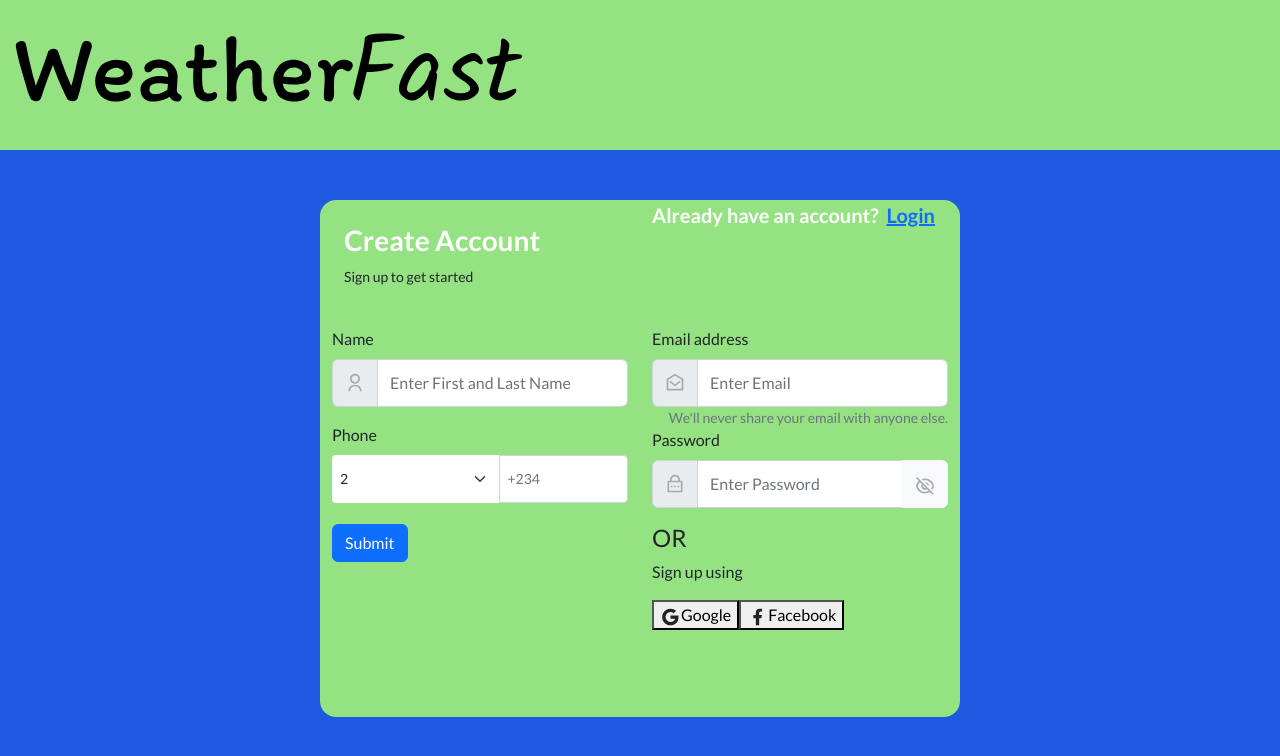
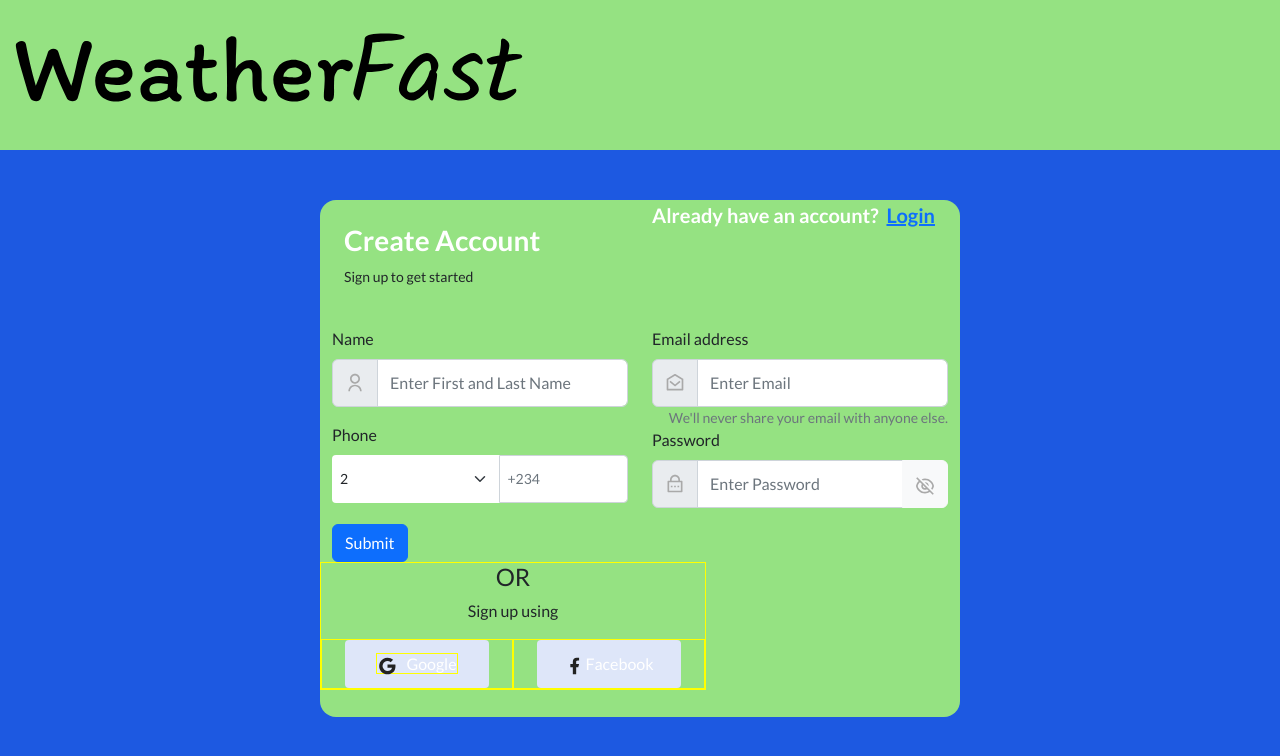
Before and after one commit to mosesrc/WeatherAppTTS-react, a React (Create React App) app: page / in a window 1280 px wide. Shown: the top 756 px of the page. Built offline with nearby package versions, Linux system fonts and the light colour scheme.

Commit message:
WEAT-7 Constructed Social Media Buttons 	- Still work on styling

```diff
--- a/src/components/NewAccountForm_Component/NewAccountForm.css
+++ b/src/components/NewAccountForm_Component/NewAccountForm.css
@@ -39,3 +39,23 @@ input {
   font-size: 20px;
   font-weight: 700;
 }
+
+.block-six {
+  width: 386px;
+}
+
+.social-btns {
+  /* display: flex */
+  /* flex-direction: row; */
+  justify-content: center;
+  width: 144px;
+  height: 48px;
+  padding: auto 10px;
+  border: none;
+  border-radius: 4px;
+  background-color: #dee6f9;
+}
+
+.show-border {
+  border: 1px solid yellow;
+}
--- a/src/components/NewAccountForm_Component/NewAccountForm.js
+++ b/src/components/NewAccountForm_Component/NewAccountForm.js
@@ -111,18 +111,24 @@ function NewAccountForm() {
               Submit
             </button>
           </div>
-          <div className='block-six col-6'>
+          <div className='block-six text-center col-6 show-border'>
             <h4>OR</h4>
             <p>Sign up using</p>
-            <div>
-              <button>
-                <GoogleIcon />
-                <span>Google</span>
-              </button>
-              <button>
-                <FacebookIcon />
-                <span>Facebook</span>
-              </button>
+            <div className='row'>
+              <div className='col show-border'>
+                <button className='btn btn-secondary social-btns'>
+                  <div className='show-border d-inline'>
+                    <GoogleIcon className='me-2' />
+                    <span>Google</span>
+                  </div>
+                </button>
+              </div>
+              <div className='col show-border'>
+                <button className='btn btn-secondary social-btns'>
+                  <FacebookIcon className='' />
+                  <span>Facebook</span>
+                </button>
+              </div>
             </div>
           </div>
         </div>
```
